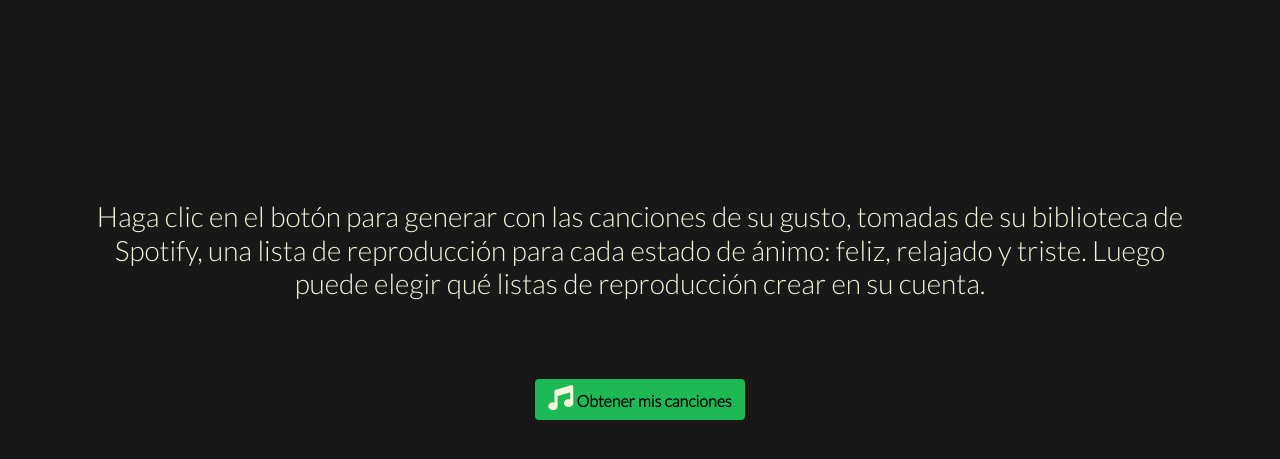
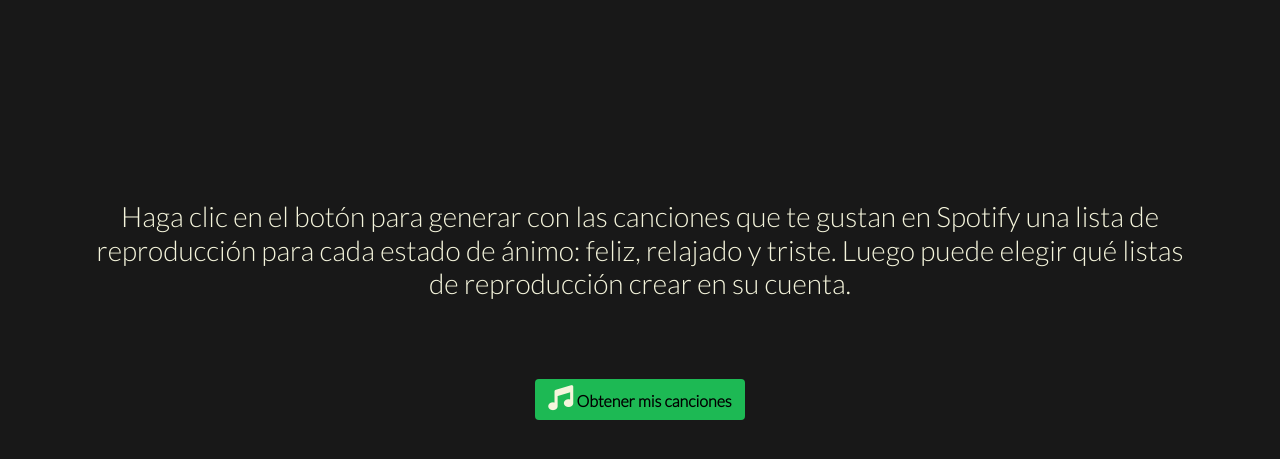
Before and after one commit to manuelmarinduque/Song_classification_prototype, a Django app: page /home/ in a window 1280 px wide. Shown: the part 56-515 px from the top of the page. Run offline with Django 3.2, Linux system fonts and the light colour scheme; the visitor is signed in with stand-in values (Sample User, id 1); parts of the project's set-up code (start-up, migrations or seed data) failed here and were passed over; some libraries are stand-ins or nearby versions.

Commit message:
Se actualiza el mensaje del home.

```diff
--- a/apps/core/templates/core/home.html
+++ b/apps/core/templates/core/home.html
@@ -4,16 +4,16 @@
 {% block title %} Home {% endblock title %}
 
 {% block stylesheet %}
-    <link rel="stylesheet" href="{% static '/core/css/home.css' %}">
+<link rel="stylesheet" href="{% static '/core/css/home.css' %}">
 {% endblock stylesheet %}
 
 {% block contents %}
 
 <div class="container">
     <div class="row home subtitulo">
-        <h3>Haga clic en el botón para generar con las canciones de su gusto, tomadas de su biblioteca de Spotify, una
-            lista de reproducción para cada estado de ánimo: feliz, relajado y triste. Luego puede elegir qué listas de
-            reproducción crear en su cuenta.</h3>
+        <h3>Haga clic en el botón para generar con las canciones que te gustan en Spotify una lista de reproducción para
+            cada estado de ánimo: feliz, relajado y triste. Luego puede elegir qué listas de reproducción crear en su
+            cuenta.</h3>
     </div>
     <div class="row">
         <div class="home">
```
